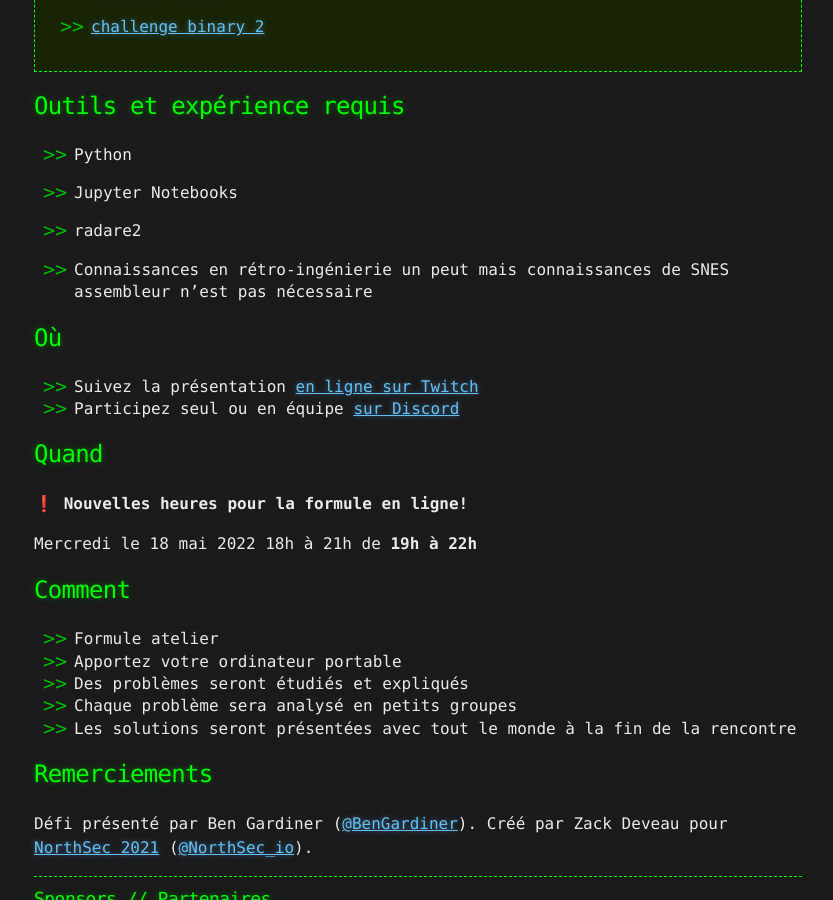
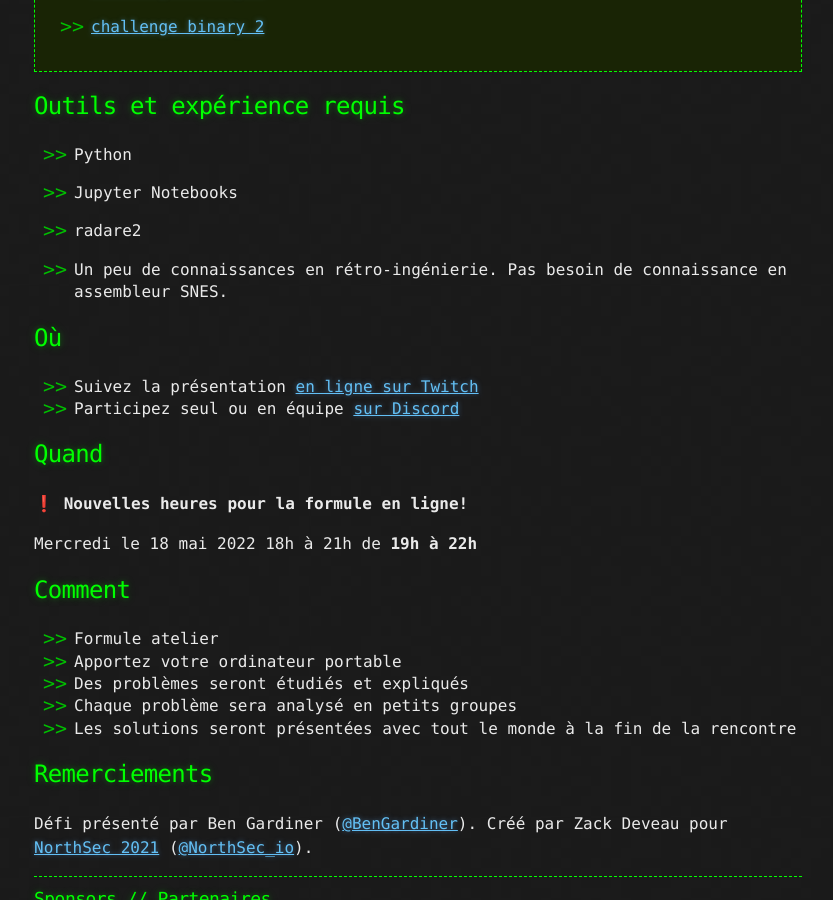
Before and after one commit to montrehack/montrehack.github.com, a Jekyll site: the page built from _posts/2022-05-18-solving-zdeveau-21-with-radare2.md, in a window 1280 px wide and 900 px high, scrolled down 3439 px. Shown: the whole window, without its empty margins (222-1055 px from the left). Built offline with Jekyll 4.4.1, drawn with Linux system fonts in a browser that asks for light colours; emoji names are drawn with the system emoji font.

Commit message:
Update _posts/2022-05-18-solving-zdeveau-21-with-radare2.md
Co-authored-by: Émilio Gonzalez <egg997@gmail.com>

```diff
--- a/_posts/2022-05-18-solving-zdeveau-21-with-radare2.md
+++ b/_posts/2022-05-18-solving-zdeveau-21-with-radare2.md
@@ -21,7 +21,7 @@ tools_fr:
   - Python
   - Jupyter Notebooks
   - radare2
-  - Connaissances en rétro-ingénierie un peut mais connaissances de SNES assembleur n'est pas nécessaire
+  - Un peu de connaissances en rétro-ingénierie. Pas besoin de connaissance en assembleur SNES.
 tools_en:
   - Python
   - Jupyter Notebooks
```
